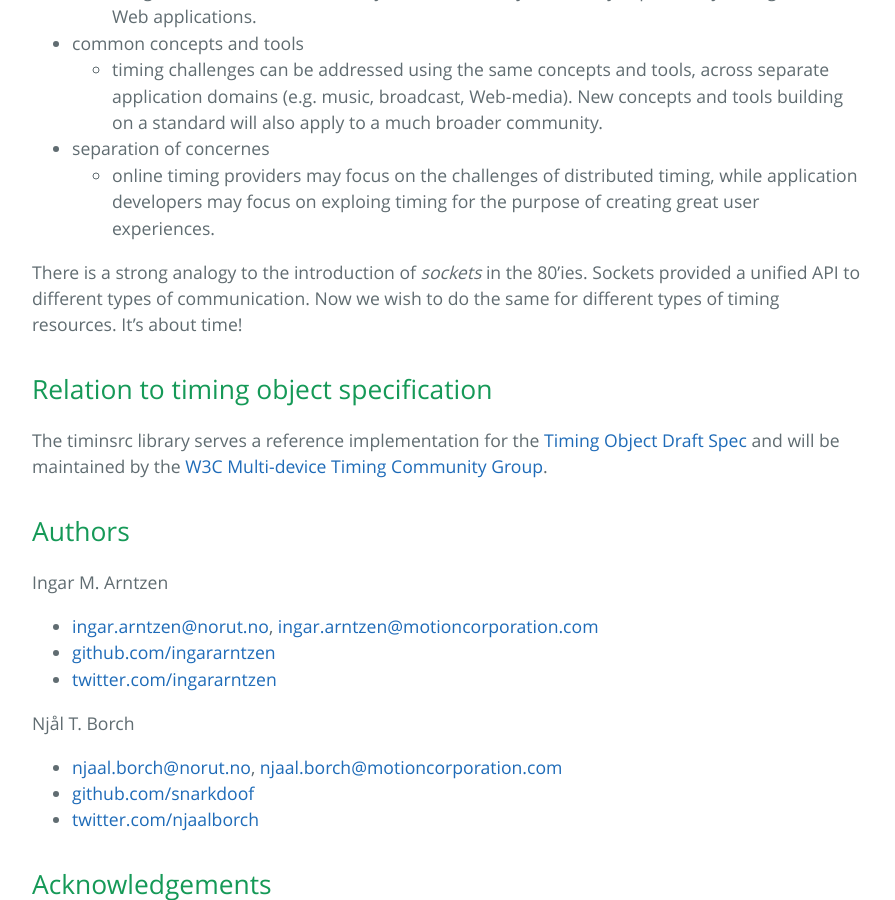
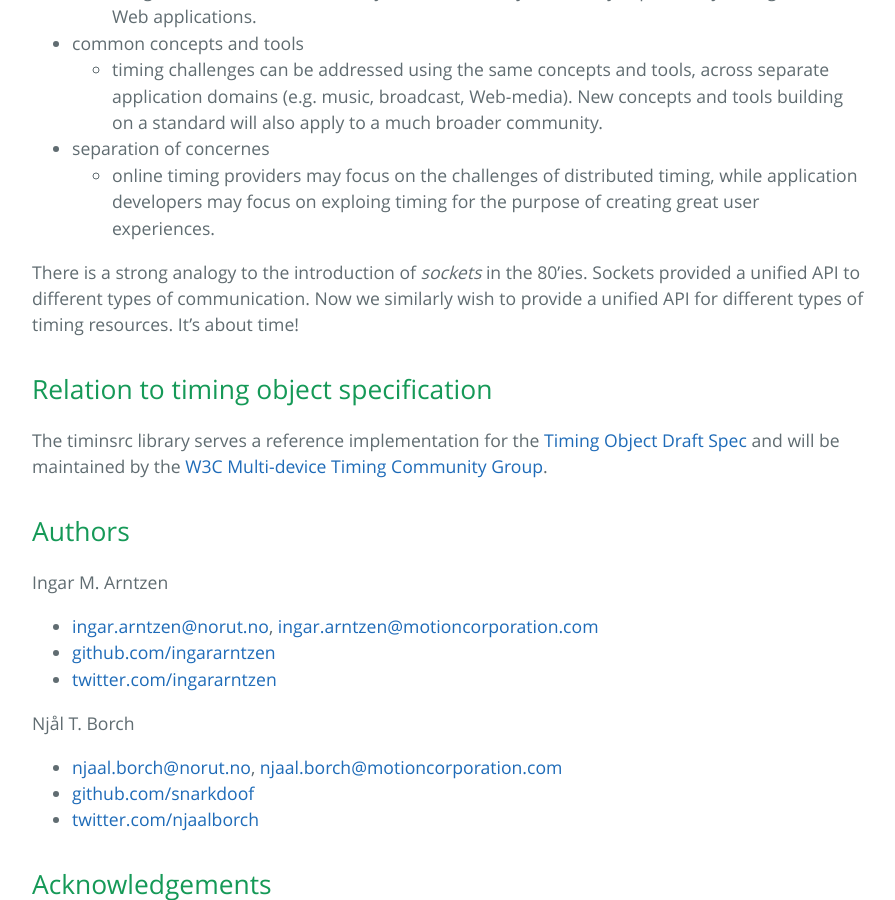
Before and after one commit to webtiming/timingsrc, a Jekyll site: the page built from index.md, in a window 1280 px wide and 900 px high, scrolled down 1083 px. Shown: the whole window, without its empty margins (192-1087 px from the left). Built offline with Jekyll 4.4.1, drawn with Linux system fonts in a browser that asks for light colours; Markdown is read by kramdown in place of the engine named in the settings.

Commit message:
minor text edit

```diff
--- a/index.md
+++ b/index.md
@@ -29,7 +29,7 @@ The [W3C Multi-device Timing Community Group](https://www.w3.org/community/webti
 - separation of concernes
 	- online timing providers may focus on the challenges of distributed timing, while application developers may focus on exploing timing for the purpose of creating great user experiences.
 
-There is a strong analogy to the introduction of *sockets* in the 80'ies. Sockets provided a unified API to different types of communication. Now we wish to do the same for different types of timing resources. It's about time!
+There is a strong analogy to the introduction of *sockets* in the 80'ies. Sockets provided a unified API to different types of communication. Now we similarly wish to provide a unified API for different types of timing resources. It's about time!
 
 
 ## Relation to timing object specification
```
